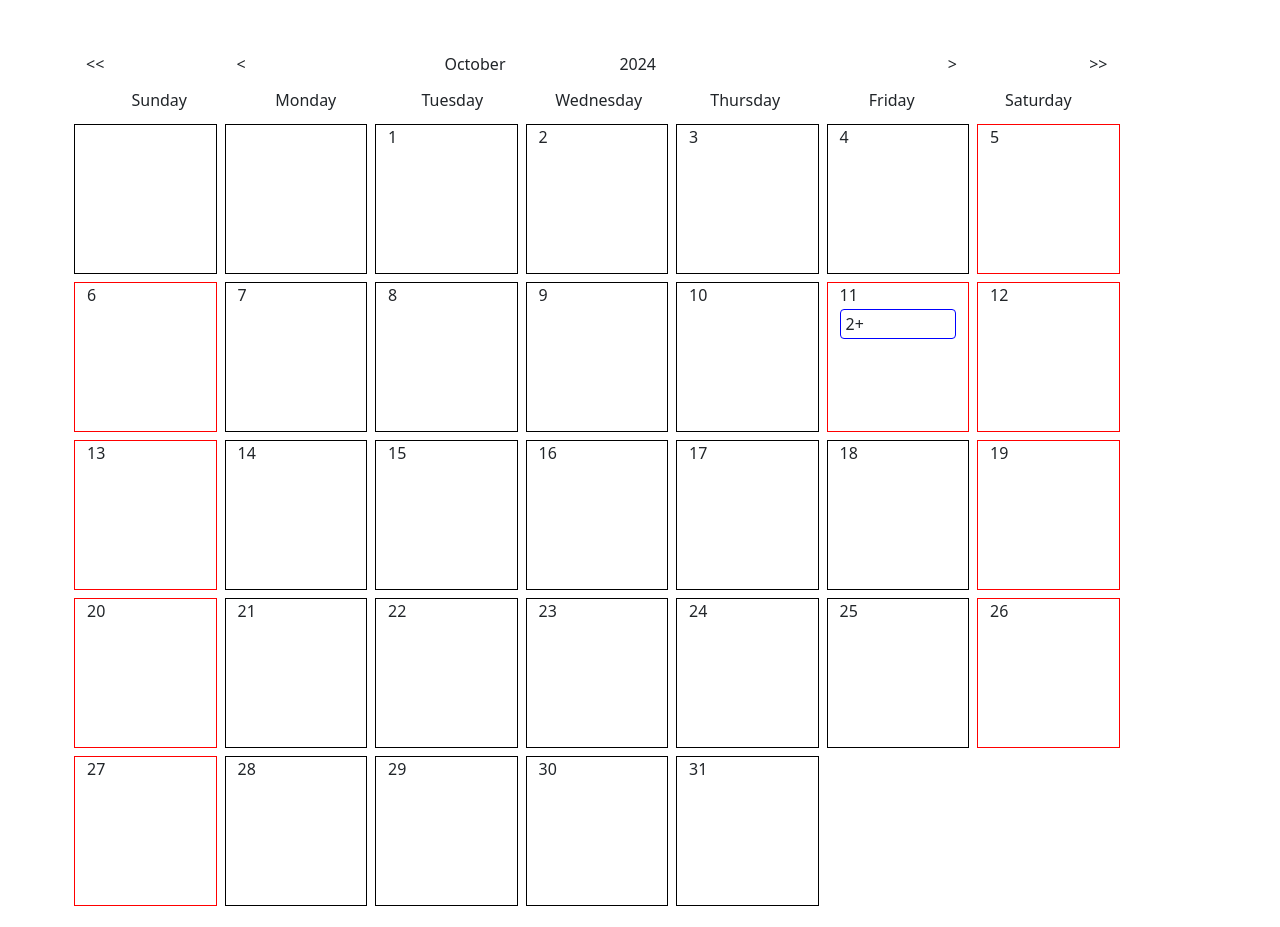
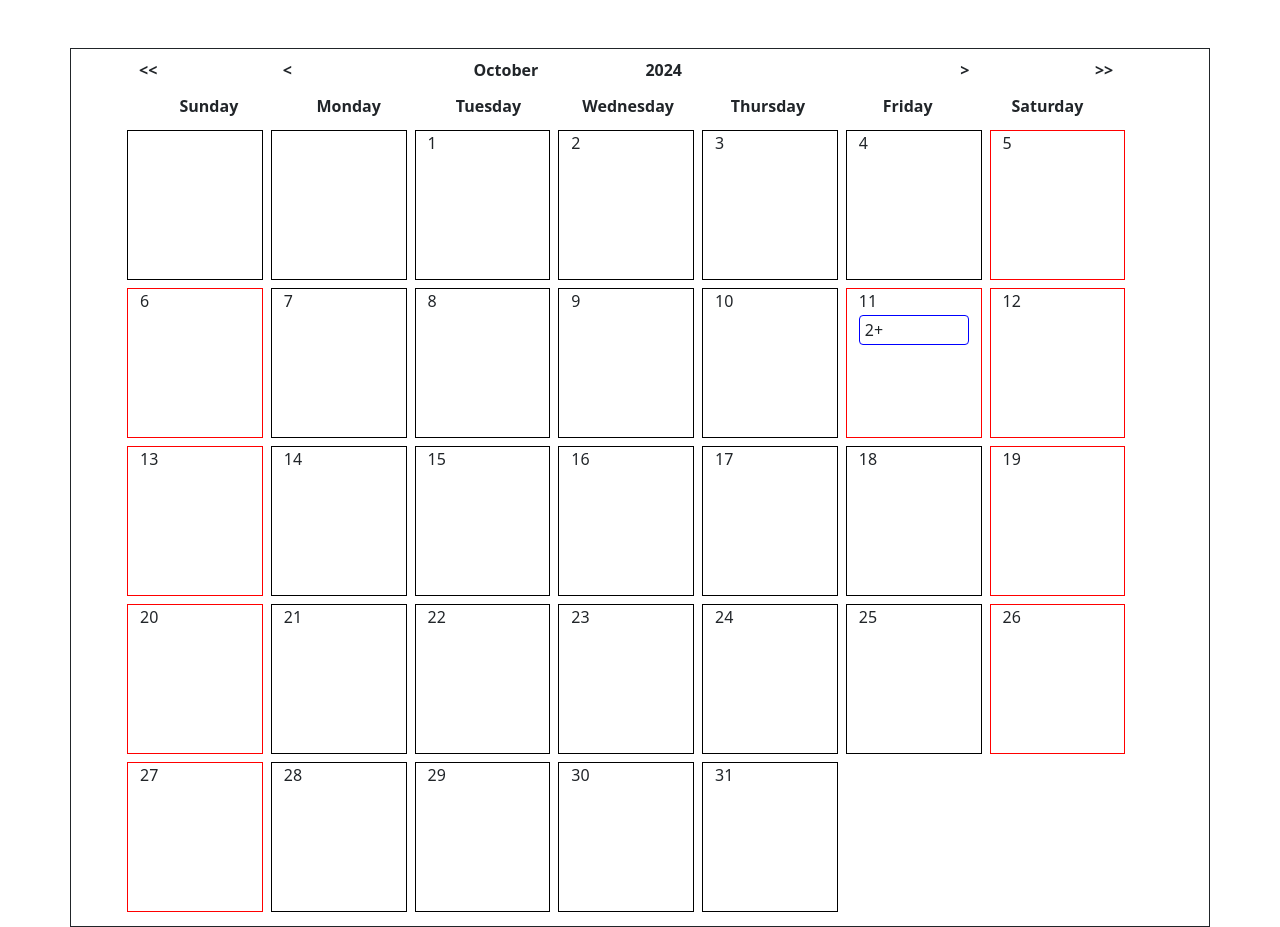
Before and after one commit to JyothishMB/React-Calendar, a React (Create React App) app: page / in a window 1280 px wide. Built offline with nearby package versions, Linux system fonts and the light colour scheme; the HTML template or start-up script is replaced by a standard one.

Commit message:
border is set. will revisit when bootstrap grid is removed.

```diff
--- a/src/components/calendar-month.css
+++ b/src/components/calendar-month.css
@@ -1,3 +1,16 @@
+.simple-calendar {
+    border-style: solid;
+    border-width: 0.25px;
+    padding-left: 5%;
+    padding-bottom: 10px;
+}
+.month-header {
+    margin-top: 5px;
+    font-weight: bold;
+}
+.week-days-label {
+    font-weight: bold;
+}
 .row-cols-8 > * {
     flex: 0 0 auto;
     width: 12.5%;
--- a/src/components/calendar-month.js
+++ b/src/components/calendar-month.js
@@ -69,7 +69,7 @@ const CalendarMonth = (props) => {
 
     return (
         <div className="container simple-calendar mt-5">
-            <div className="row row-cols-8">
+            <div className="row row-cols-8 month-header">
                 <div className="col-1 text-start m-1" onClick={gotoPreviousYear}>{"<<"}</div>
                 <div className="col-1 text-start m-1" onClick={gotoPreviousMonth}>{"<"}</div>
                 <div className="col-1 text-end m-1">{monthDisplay}</div>
@@ -78,7 +78,7 @@ const CalendarMonth = (props) => {
                 <div className="col-1 text-end m-1" onClick={gotoNextMonth}>{">"}</div>
                 <div className="col-1 text-end m-1" onClick={gotoNextYear}>{">>"}</div>
             </div>
-            <div className="row row-cols-8 text-center m-1">
+            <div className="row row-cols-8 text-center m-1 week-days-label">
                 <div className="col m-1">Sunday</div>
                 <div className="col m-1">Monday</div>
                 <div className="col m-1">Tuesday</div>
```
